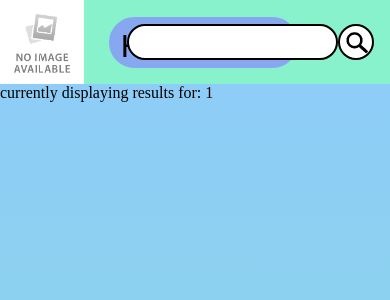
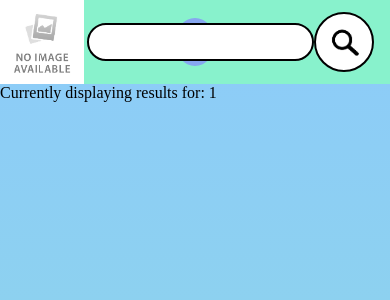
Before and after one commit to SamuelHellqvist/tnmk30_lego, a PHP site: page /search.php?searchResult=1 in a window 390 px wide. Shown: the top 300 px of the page. Run offline with PHP 8.4, Linux system fonts and the light colour scheme; data that the repository does not hold is empty.

Commit message:
Fixat searchknapp, blir (?) vid min-width

```diff
--- a/cookies.txt
+++ b/cookies.txt
@@ -1,2 +1,3 @@
 <h1><u>Cookies</u></h1>
+<p>We don't have'em</p>
 <p><img src="images/Cookie1.jpg" alt="Cookie 1" class="cookiesImg" /> <img src="images/Cookie2.jpg" alt="Cookie 2" class="cookiesImg" /> <img src="images/Cookie3.jpg" alt="Cookie 3" class="cookiesImg" /></p>
--- a/head.txt
+++ b/head.txt
@@ -16,7 +16,9 @@
         <a href="index.php"><img class="left" id="logo_header" src="images/image.jpg" alt="logo"></a>
 
         <div class="howToSearched" class="popup" onclick="popupFunction(howToUsePopup)">
-        <button>How to Use</button>
+        <button id="how_to_use_btn">How to Use</button>
+        <button id="how_to_use_btn_min">?</button>
+
         </div>
 
          <span class="popuptext" id="howToUsePopup">
--- a/search.php
+++ b/search.php
@@ -8,12 +8,17 @@ $connection = mysqli_connect("mysql.itn.liu.se","lego","","lego");
 if (!$connection){
     die('MySQL connection error');
 }
+// $searchResult = $_GET['searchResult'];
 
-$searchResult = $_GET['searchResult'];
-echo "currently displaying results for: ";
+//form validation, blir inte körbar kod utan html format
+$searchResult = htmlspecialchars($_GET['searchResult']);
+//ta bort alla whitespaces
+// $searchResult = str_replace(' ', '', $searchResult);
+echo "Currently displaying results for: ";
 echo $searchResult;
 
 
+/*<?php echo "Text"; ?>*/
 
 //Make sure spaces are removed on search term and in partname from server
 $searchKey =
--- a/style.css
+++ b/style.css
@@ -90,13 +90,7 @@ footer button{
 }
 
 .headform input{
-    padding: 0rem;
-}
-
-/* center button bättre */
-#how_to_use_btn {
-    margin-right: auto;
-    margin-left: auto;
+    padding: 0.5rem;
 }
 
 /* Objekt i mitten på startsidan */
@@ -130,6 +124,15 @@ height: 20rem;
     border-width: 2px;
     padding: 0.75rem;
 }
+
+form{
+    display: flex;
+    flex-direction: row;
+    justify-content: center;
+    align-items: center;
+}
+
+
 /* Sökruta på search sidan*/
 #resultSearchbar{
     border: solid black;
@@ -186,6 +189,18 @@ button{
     min-height: 3rem;
 }
 
+#how_to_use_btn {
+    margin-right: auto;
+    margin-left: auto;
+}
+
+#how_to_use_btn_min{
+    display: none;
+    border-radius: 50%;
+    height: 2.5rem;
+    width: 2.5rem;
+}
+
 #about {
     padding: 5%;
 }
@@ -205,16 +220,17 @@ font-size: 2rem;
     background-color: tomato;
     border: solid tomato;
     transform: rotate(45deg);
-
 }
 
 .searchBtn{
-    height: 2rem;
-    width: 2rem;
+    height: 2.5rem;
+    width: 2.5rem;
     background-color: white;
     border: solid black;
     border-width: 2px;
+    border-radius: 50%;
 }
+
 
 /* När alla knappar svävas över */
 button:hover{
@@ -302,3 +318,14 @@ button:hover{
     padding: 5%;
     margin: 5%;
 }
+
+
+@media only screen and (max-width: 900px) {
+    #how_to_use_btn{
+        display: none;
+        background-color: blueviolet;
+    }
+    #how_to_use_btn_min{
+        display: block;
+    }
+}
--- a/todo.txt
+++ b/todo.txt
@@ -2,12 +2,11 @@
 
 Main
 ----
-Innehåll på alla popups
+X    Innehåll på alla popups
 X    Sizelimit på kanppar
 Fixa bilder, Legobitar på sidorna på startsidan
 Gradient bakgrund
-Ta bort loggan på startsidan då den red an är mitt i bilden
-Söknapp, bild
+X    Söknapp, bild
 
 Resultatsida
 ------------
```
Also changed, not shown: index.php (+8 -5 lines). Lines whose indentation alone changed are shown as unchanged.
